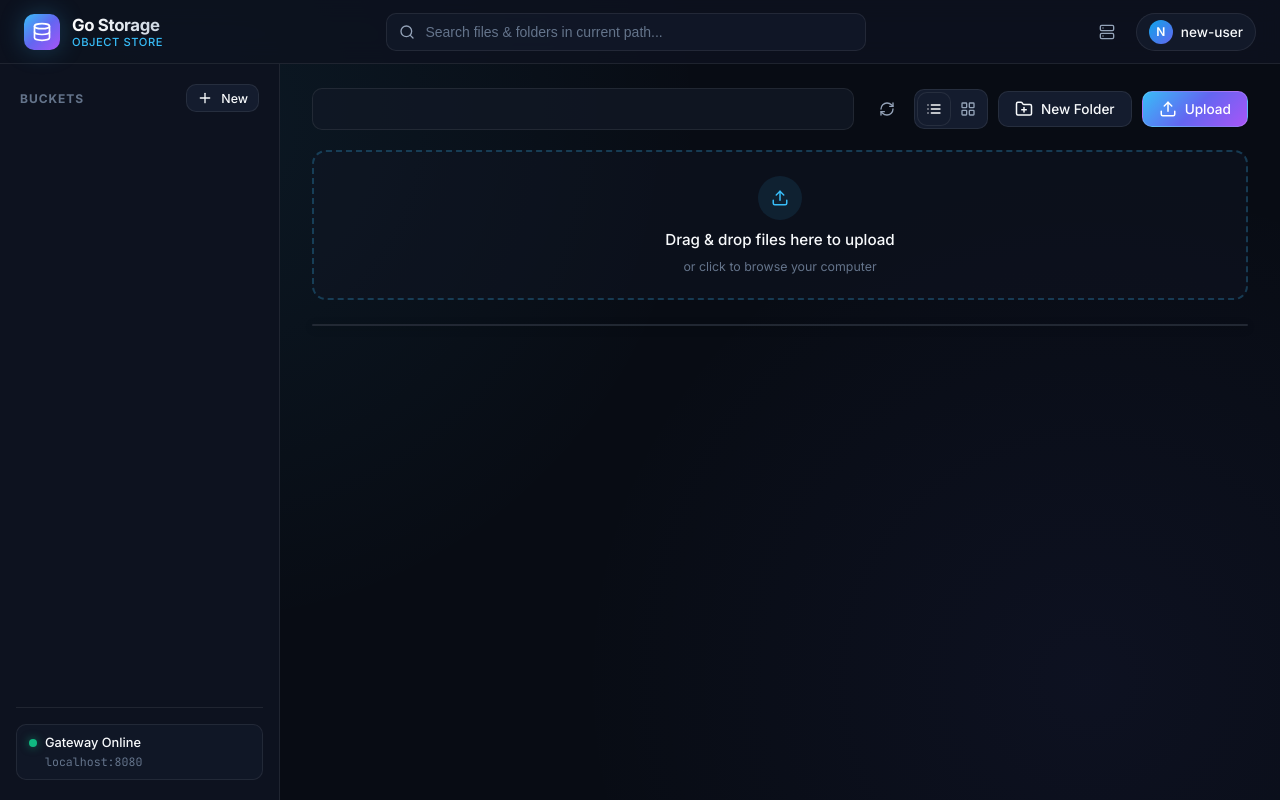
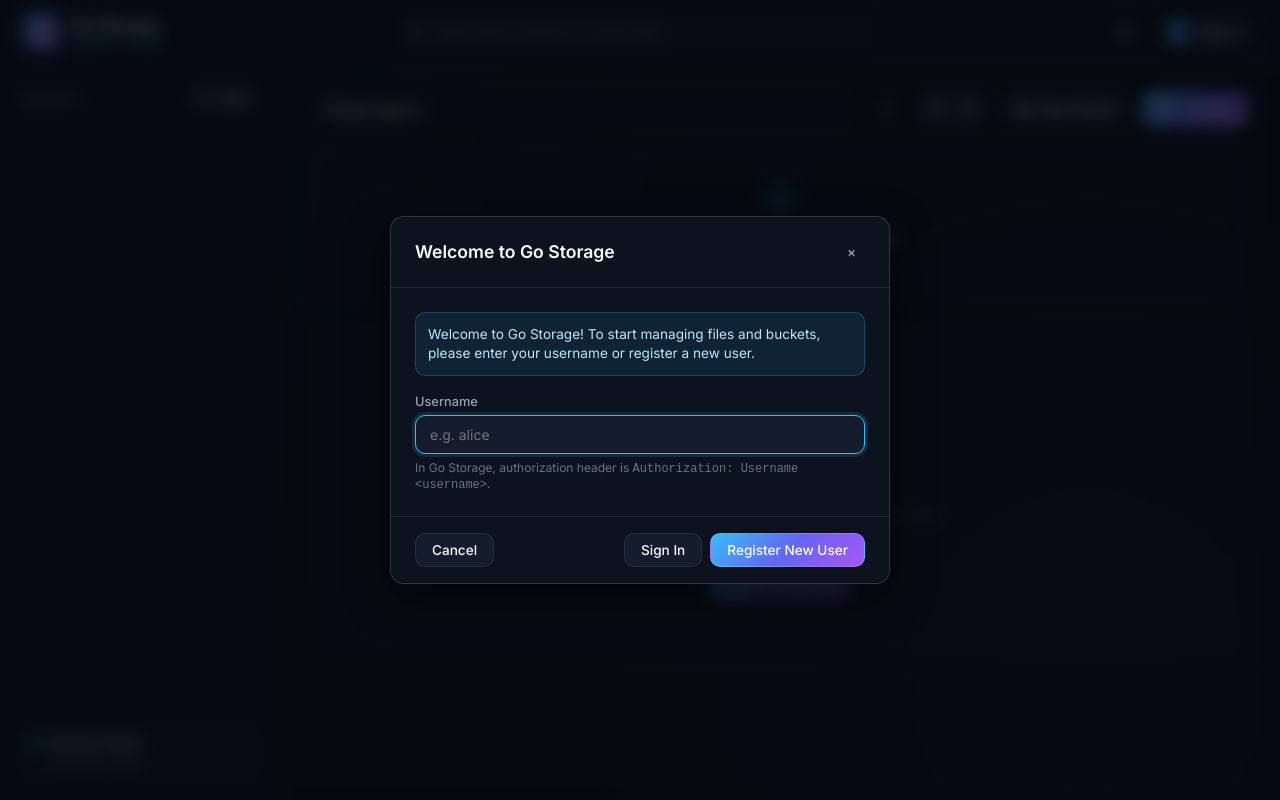
Before and after one commit to neelalala/go-storage, a website built with Vite: page web/index.html in a window 1280 px wide. Built offline with nearby package versions, Linux system fonts and the light colour scheme; files whose address does not match are found by name.

Commit message:
ask to register when no user in local storage

```diff
--- a/web/index.html
+++ b/web/index.html
@@ -218,20 +218,21 @@
     <div class="modal-overlay" id="modal-user">
       <div class="modal">
         <div class="modal-header">
-          <h3 class="modal-title">User Account</h3>
-          <button class="btn btn-ghost btn-icon-only modal-close-btn">&times;</button>
+          <h3 class="modal-title" id="modal-user-title">User Account</h3>
+          <button class="btn btn-ghost btn-icon-only modal-close-btn" id="modal-user-close">&times;</button>
         </div>
         <div class="modal-body">
+          <div id="user-modal-alert" style="display:none; background: rgba(56, 189, 248, 0.1); border: 1px solid rgba(56, 189, 248, 0.25); border-radius: var(--radius-md); padding: 12px; font-size: 0.85rem; color: #bae6fd; line-height: 1.4;"></div>
           <div class="form-group">
             <label class="form-label" for="input-username">Username</label>
-            <input type="text" id="input-username" class="form-input" placeholder="e.g. new-user" />
-            <span class="form-helper">In Go Storage, authorization header is `Authorization: Username &lt;username&gt;`.</span>
+            <input type="text" id="input-username" class="form-input" placeholder="e.g. alice" autocomplete="off" />
+            <span class="form-helper">In Go Storage, authorization header is <code>Authorization: Username &lt;username&gt;</code>.</span>
           </div>
         </div>
         <div class="modal-footer" style="justify-content: space-between;">
-          <button class="btn btn-secondary modal-cancel-btn">Cancel</button>
+          <button class="btn btn-secondary modal-cancel-btn" id="btn-cancel-user">Cancel</button>
           <div style="display:flex;gap:8px;">
-            <button class="btn btn-secondary" id="btn-switch-user">Switch User</button>
+            <button class="btn btn-secondary" id="btn-switch-user">Sign In</button>
             <button class="btn btn-primary" id="btn-register-user">Register New User</button>
           </div>
         </div>
--- a/web/src/js/api.js
+++ b/web/src/js/api.js
@@ -4,7 +4,7 @@ import { state } from './state.js';
 export class StorageApi {
   constructor() {
     this.baseUrl = localStorage.getItem('gs_api_url') || '';
-    this.username = localStorage.getItem('gs_username') || 'new-user';
+    this.username = localStorage.getItem('gs_username') || '';
   }
 
   setBaseUrl(url) {
--- a/web/src/js/state.js
+++ b/web/src/js/state.js
@@ -2,7 +2,7 @@
 
 class State {
   constructor() {
-    this.username = localStorage.getItem('gs_username') || 'new-user';
+    this.username = localStorage.getItem('gs_username') || '';
     this.buckets = [];
     this.activeBucket = localStorage.getItem('gs_active_bucket') || '';
     this.currentPrefix = '';
--- a/web/src/js/ui.js
+++ b/web/src/js/ui.js
@@ -66,9 +66,9 @@ export function escapeHtml(str = '') {
 export function renderUser() {
   const nameEl = document.getElementById('current-username');
   const avatarEl = document.getElementById('user-avatar');
-  if (nameEl) nameEl.textContent = state.username || 'Anonymous';
+  if (nameEl) nameEl.textContent = state.username || 'Sign In';
   if (avatarEl) {
-    const initial = (state.username || 'U').charAt(0).toUpperCase();
+    const initial = state.username ? state.username.charAt(0).toUpperCase() : '?';
     avatarEl.textContent = initial;
   }
 }
@@ -99,6 +99,15 @@ export function renderGatewayStatus() {
 export function renderBuckets() {
   const listEl = document.getElementById('bucket-list');
   if (!listEl) return;
+
+  if (!state.username) {
+    listEl.innerHTML = `
+      <div style="padding: 16px 8px; text-align: center; color: var(--text-muted); font-size: 0.8rem;">
+        Sign in to view your buckets.
+      </div>
+    `;
+    return;
+  }
 
   if (state.buckets.length === 0) {
     listEl.innerHTML = `
@@ -158,6 +167,11 @@ export function renderBreadcrumbs() {
   const container = document.getElementById('breadcrumbs');
   if (!container) return;
 
+  if (!state.username) {
+    container.innerHTML = `<span class="breadcrumb-item active">Please sign in</span>`;
+    return;
+  }
+
   if (!state.activeBucket) {
     container.innerHTML = `<span class="breadcrumb-item active">Select a bucket</span>`;
     return;
@@ -199,6 +213,21 @@ export function renderBreadcrumbs() {
 export function renderExplorer() {
   const container = document.getElementById('explorer-container');
   if (!container) return;
+
+  if (!state.username) {
+    container.innerHTML = `
+      <div class="empty-state">
+        <div class="empty-icon">${icons.user}</div>
+        <div class="empty-title">Welcome to Go Storage</div>
+        <div class="empty-sub">Sign in or register a new user to start storing and managing files.</div>
+        <button class="btn btn-primary" id="btn-empty-user-prompt" style="margin-top: 14px;">Sign In / Register</button>
+      </div>
+    `;
+    container.querySelector('#btn-empty-user-prompt')?.addEventListener('click', () => {
+      document.getElementById('btn-user-profile')?.click();
+    });
+    return;
+  }
 
   if (!state.activeBucket) {
     container.innerHTML = `
--- a/web/src/main.js
+++ b/web/src/main.js
@@ -19,10 +19,47 @@ async function init() {
 
   renderUser();
   renderGatewayStatus();
+  renderBreadcrumbs();
+  renderExplorer();
+
   api.checkGatewayHealth();
   setInterval(() => api.checkGatewayHealth(), 15000);
 
-  await loadBuckets();
+  if (!state.username) {
+    openUserModal({
+      isFirstSetup: true,
+      alertMessage: 'Welcome to Go Storage! To start managing files and buckets, please enter your username or register a new user.',
+    });
+  } else {
+    await loadBuckets();
+  }
+}
+
+function openUserModal({ isFirstSetup = false, alertMessage = '' } = {}) {
+  const modal = document.getElementById('modal-user');
+  const input = document.getElementById('input-username');
+  const alertEl = document.getElementById('user-modal-alert');
+  const titleEl = document.getElementById('modal-user-title');
+
+  if (titleEl) {
+    titleEl.textContent = isFirstSetup ? 'Welcome to Go Storage' : 'User Account';
+  }
+
+  if (alertEl) {
+    if (alertMessage) {
+      alertEl.textContent = alertMessage;
+      alertEl.style.display = 'block';
+    } else {
+      alertEl.style.display = 'none';
+    }
+  }
+
+  if (input) {
+    input.value = state.username || '';
+  }
+
+  modal?.classList.add('open');
+  setTimeout(() => input?.focus(), 50);
 }
 
 function setupIcons() {
@@ -61,12 +98,27 @@ function updateViewModeButtons() {
 }
 
 async function loadBuckets() {
+  if (!state.username) {
+    state.setBuckets([]);
+    return;
+  }
+
   try {
     state.setLoading(true);
     const { buckets } = await api.listBuckets();
     state.setBuckets(buckets);
   } catch (err) {
     console.error('Failed to load buckets:', err);
+    // If 401 Unauthorized or user not found, prompt for user setup
+    if (err.status === 401 || err.message?.toLowerCase().includes('user') || err.message?.toLowerCase().includes('verify')) {
+      showToast(`User "${state.username}" not found in system`, 'error');
+      openUserModal({
+        isFirstSetup: true,
+        alertMessage: `User "${state.username}" was not found (database may have been reset). Please register this username or enter an existing one.`,
+      });
+      state.setBuckets([]);
+      return;
+    }
     showToast(`Could not load buckets: ${err.message}`, 'error');
   } finally {
     state.setLoading(false);
@@ -141,12 +193,10 @@ function setupEventListeners() {
 
   // User switcher modal
   document.getElementById('btn-user-profile')?.addEventListener('click', () => {
-    const input = document.getElementById('input-username');
-    if (input) input.value = state.username;
-    document.getElementById('modal-user')?.classList.add('open');
+    openUserModal({ isFirstSetup: false });
   });
 
-  document.getElementById('btn-switch-user')?.addEventListener('click', () => {
+  document.getElementById('btn-switch-user')?.addEventListener('click', async () => {
     const username = document.getElementById('input-username')?.value.trim();
     if (!username) {
       showToast('Please enter a username', 'error');
@@ -155,7 +205,8 @@ function setupEventListeners() {
     api.setUsername(username);
     state.setUsername(username);
     document.getElementById('modal-user')?.classList.remove('open');
-    showToast(`Active user: ${username}`, 'success');
+    showToast(`Signed in as: ${username}`, 'success');
+    await loadBuckets();
   });
 
   document.getElementById('btn-register-user')?.addEventListener('click', async () => {
@@ -169,9 +220,16 @@ function setupEventListeners() {
       api.setUsername(username);
       state.setUsername(username);
       document.getElementById('modal-user')?.classList.remove('open');
-      showToast(`User "${username}" registered and switched!`, 'success');
+      showToast(`User "${username}" registered and signed in!`, 'success');
+      await loadBuckets();
     } catch (err) {
       showToast(`Registration failed: ${err.message}`, 'error');
+    }
+  });
+
+  document.getElementById('input-username')?.addEventListener('keydown', (e) => {
+    if (e.key === 'Enter') {
+      document.getElementById('btn-switch-user')?.click();
     }
   });
 
```
